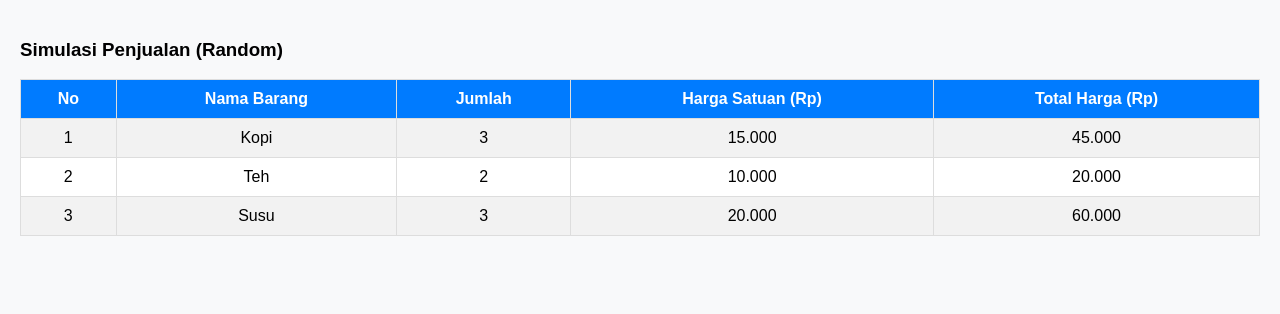
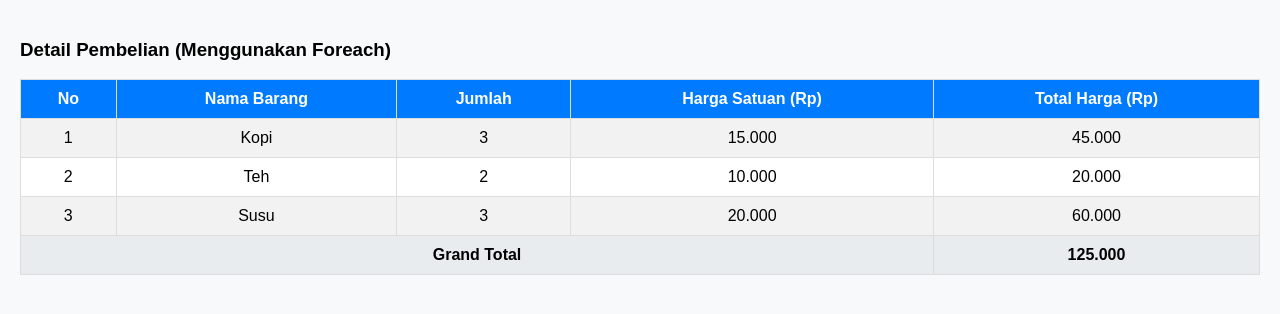
Before and after one commit to WQ7816/UTSWEB1_M.Sayyidanabdulhabib, a PHP site: page /dashboard.php in a window 1280 px wide. Shown: the part 58-372 px from the top of the page. Run offline with PHP 8.4, Linux system fonts and the light colour scheme; the visitor is signed in with stand-in values (Sample User, id 1).

Commit message:
Dashboard Penjualan (perhitungan Total)

```diff
--- a/dashboard.php
+++ b/dashboard.php
@@ -15,18 +15,22 @@ $nama_barang = ["Kopi", "Teh", "Gula", "Susu", "Roti"];
 $harga_barang = [15000, 10000, 12000, 20000, 8000];
 
 // ====== Logika Penjualan Random ======
-$beli = [];      // Barang yang dibeli
-$jumlah = [];    // Jumlah pembelian per barang
+$beli = [];      // Nama barang yang dibeli
+$jumlah = [];    // Jumlah barang dibeli
 $total = [];     // Total harga per barang
-$grandtotal = 0; // Total keseluruhan (nanti dipakai di commit selanjutnya)
+$grandtotal = 0; // Total keseluruhan belanja
 
 // Simulasikan pembelian 3 barang random
 for ($i = 0; $i < 3; $i++) {
-    $index = rand(0, count($kode_barang) - 1); // Pilih index barang acak
+    $index = rand(0, count($kode_barang) - 1); // Index acak
     $beli[] = $nama_barang[$index];
     $jumlah_beli = rand(1, 5); // Jumlah acak 1–5
     $jumlah[] = $jumlah_beli;
-    $total[] = $harga_barang[$index] * $jumlah_beli;
+    $harga_satuan = $harga_barang[$index];
+    $total_harga = $harga_satuan * $jumlah_beli;
+    $total[] = $total_harga;
+
+    $grandtotal += $total_harga; // Akumulasi total belanja
 }
 ?>
 
@@ -86,6 +90,10 @@ for ($i = 0; $i < 3; $i++) {
         tr:nth-child(even) {
             background-color: #f2f2f2;
         }
+        .total-row {
+            font-weight: bold;
+            background-color: #e9ecef;
+        }
     </style>
 </head>
 <body>
@@ -98,7 +106,7 @@ for ($i = 0; $i < 3; $i++) {
     </header>
 
     <div class="container">
-        <h3>Simulasi Penjualan (Random)</h3>
+        <h3>Detail Pembelian (Menggunakan Foreach)</h3>
         <table>
             <tr>
                 <th>No</th>
@@ -108,20 +116,24 @@ for ($i = 0; $i < 3; $i++) {
                 <th>Total Harga (Rp)</th>
             </tr>
             <?php
-            for ($i = 0; $i < count($beli); $i++) {
-                // Cari harga satuan dari array asli berdasarkan nama
-                $index_barang = array_search($beli[$i], $nama_barang);
-                $harga_satuan = $harga_barang[$index_barang];
+            $no = 1;
+            foreach ($beli as $key => $nama) {
+                // Cari harga satuan berdasarkan index yang sama
+                $harga_satuan = $total[$key] / $jumlah[$key];
 
                 echo "<tr>";
-                echo "<td>" . ($i + 1) . "</td>";
-                echo "<td>{$beli[$i]}</td>";
-                echo "<td>{$jumlah[$i]}</td>";
+                echo "<td>" . $no++ . "</td>";
+                echo "<td>{$nama}</td>";
+                echo "<td>{$jumlah[$key]}</td>";
                 echo "<td>" . number_format($harga_satuan, 0, ',', '.') . "</td>";
-                echo "<td>" . number_format($total[$i], 0, ',', '.') . "</td>";
+                echo "<td>" . number_format($total[$key], 0, ',', '.') . "</td>";
                 echo "</tr>";
             }
             ?>
+            <tr class="total-row">
+                <td colspan="4">Grand Total</td>
+                <td><?php echo number_format($grandtotal, 0, ',', '.'); ?></td>
+            </tr>
         </table>
     </div>
 </body>
```
